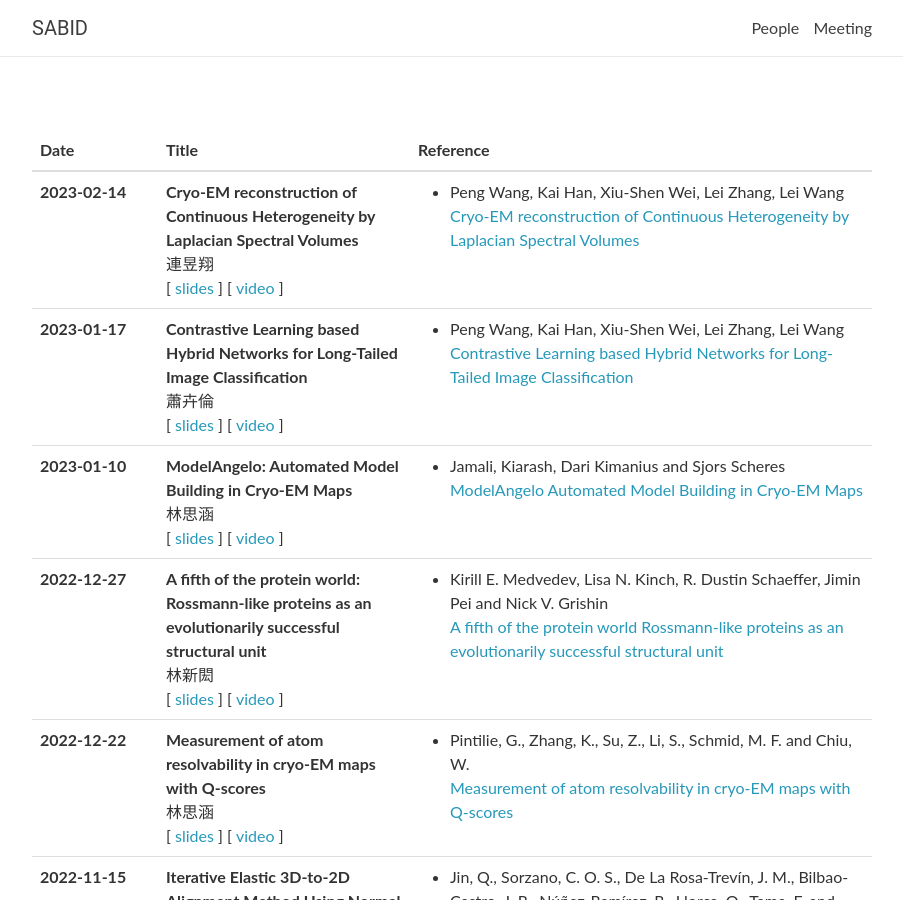
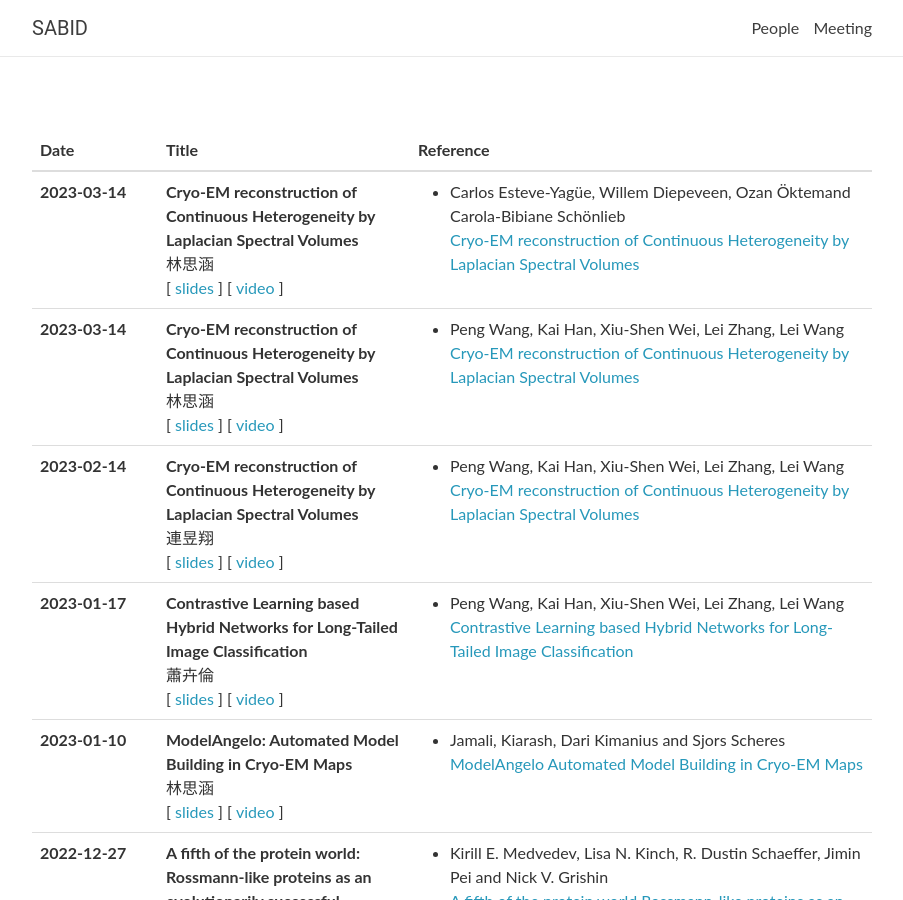
Before and after one commit to sabid-cryoem/sabid-cryoem.github.io, a Jekyll site: the page built from 4afcccebf7d457a13a4f8aeea0bbeef04fd86ee9/index.html, in a window 1280 px wide and 900 px high. Shown: the whole window, without its empty margins (188-1091 px from the left). Built offline with Jekyll 4.4.1, drawn with Linux system fonts in a browser that asks for light colours; nearby versions of some CDN libraries; comment, search, counter and statistics services are not loaded.

Commit message:
1111
1111

```diff
--- a/_data/meeting.yml
+++ b/_data/meeting.yml
@@ -1,3 +1,27 @@
+- date: 2023-03-14
+  title: >
+    <strong> Cryo-EM reconstruction of Continuous Heterogeneity by Laplacian Spectral Volumes </strong>
+    </br> 林思涵
+  video: <a href="https://youtu.be/M_kHLIUuvEw">video</a>
+  slides: <a href="/assets/slides/2023_0314.pdf">slides</a>
+  notes:
+  readings:
+  - Carlos Esteve-Yagüe, Willem Diepeveen, Ozan Öktemand Carola-Bibiane Schönlieb</br>
+      <a href="/assets/reference/3_14pdf.pdf" target="blank"> Cryo-EM reconstruction of Continuous Heterogeneity by Laplacian Spectral Volumes </a>
+
+
+
+- date: 2023-03-14
+  title: >
+    <strong> Cryo-EM reconstruction of Continuous Heterogeneity by Laplacian Spectral Volumes </strong>
+    </br> 林思涵
+  video: <a href="https://youtu.be/pnVQ6m0AIPI">video</a>
+  slides: <a href="/assets/slides/2023_0314.pdf">slides</a>
+  notes:
+  readings:
+  - Peng Wang, Kai Han, Xiu-Shen Wei, Lei Zhang, Lei Wang</br>
+      <a href="/assets/reference/20230214_cryoem.pdf" target="blank"> Cryo-EM reconstruction of Continuous Heterogeneity by Laplacian Spectral Volumes </a>
+
 
 - date: 2023-02-14
   title: >
```
Also changed, not shown: 2 other files.
